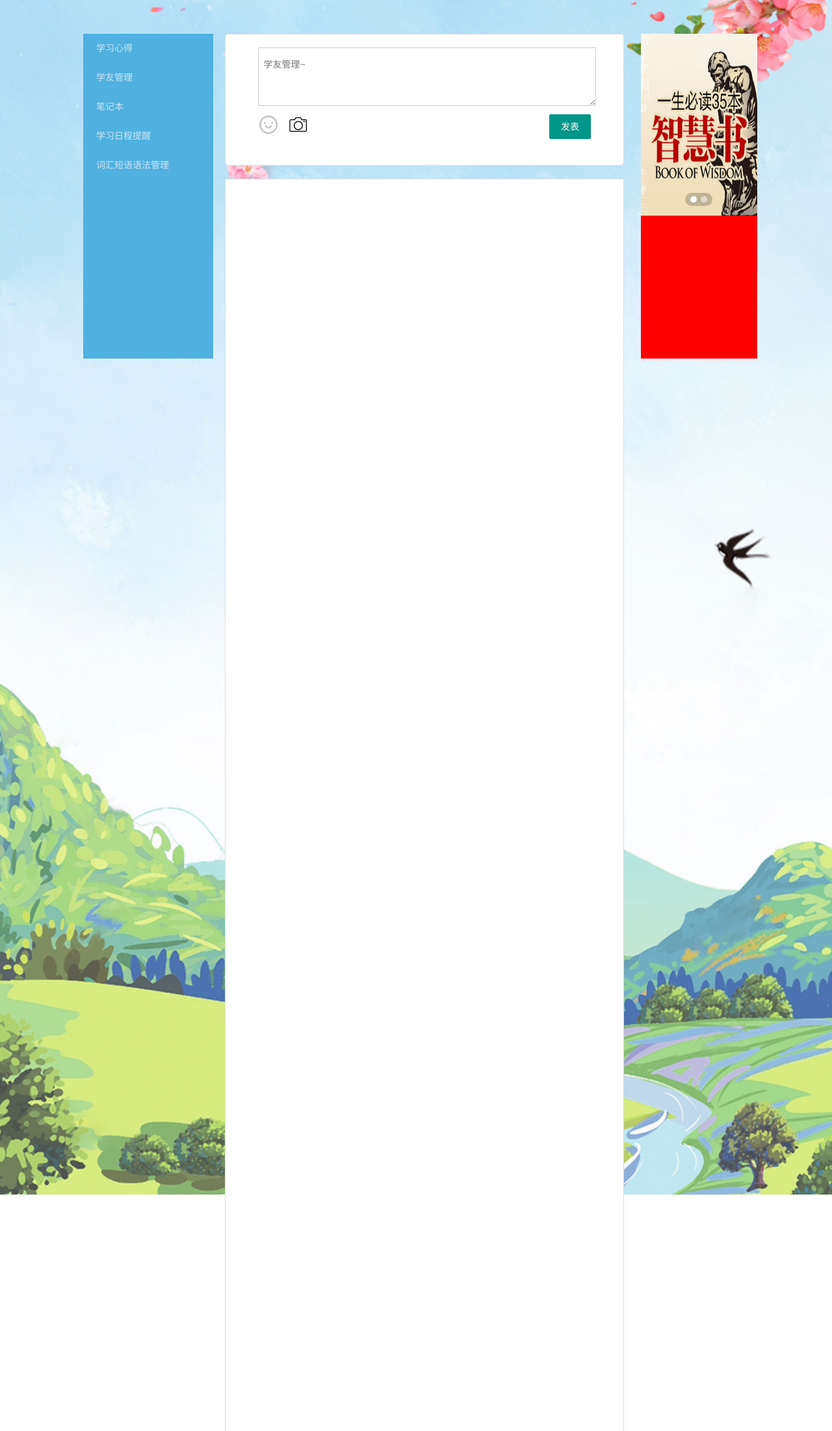
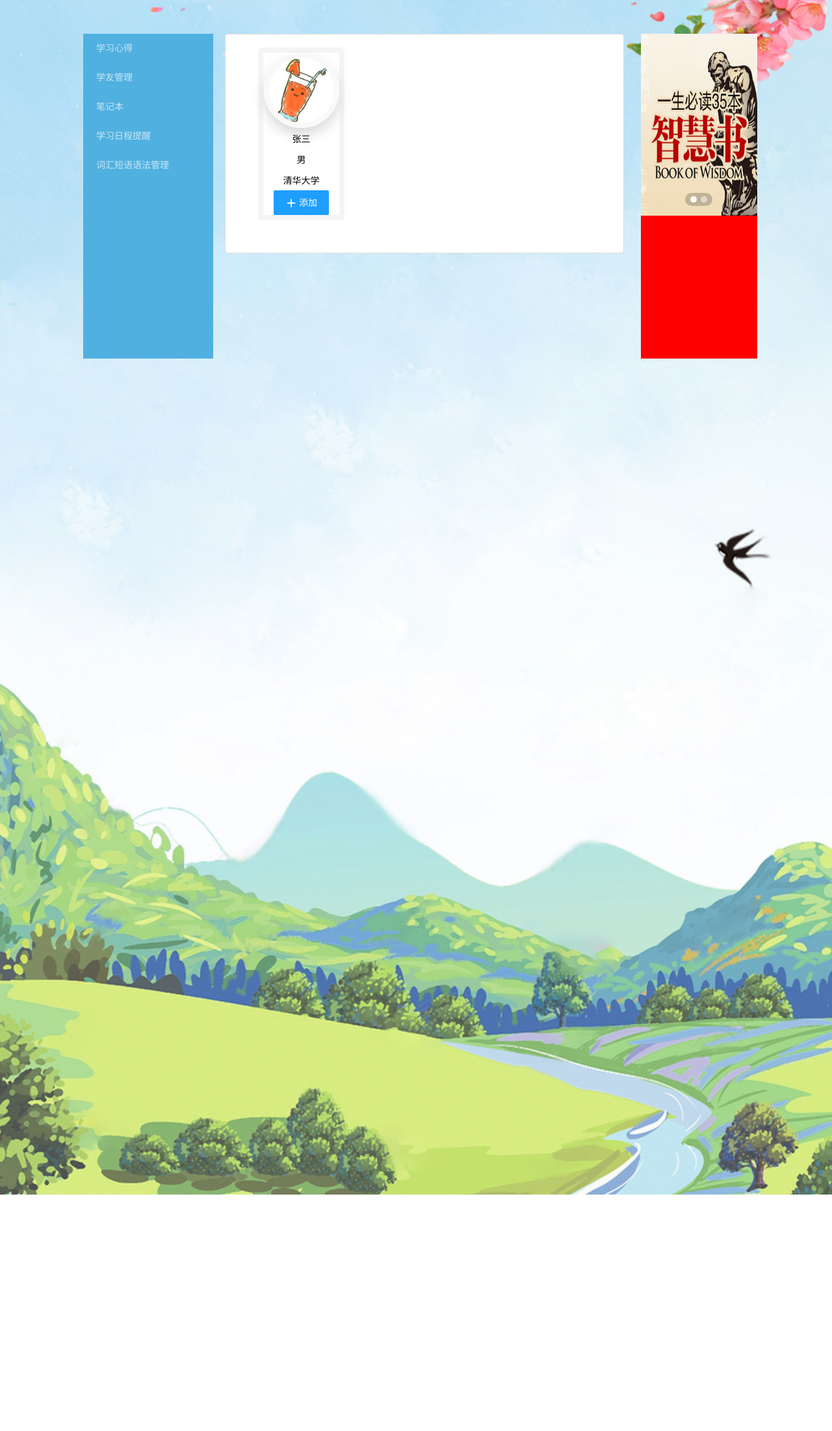
Before and after one commit to NemoFlying/EnStudy, an ASP.NET MVC app: page /Home/Friends in a window 1280 px wide. Shown: the part 79-2282 px from the top of the page at 65% size. Run offline with ASP.NET Core 8 and stand-ins for ASP.NET MVC 5, Linux system fonts and the light colour scheme; the project's own start-up code is not run, and a stand-in starts its controllers and pages; some libraries are stand-ins or nearby versions.

Commit message:
新增页面

```diff
--- a/EnStudy/Views/Home/Friends.cshtml
+++ b/EnStudy/Views/Home/Friends.cshtml
@@ -11,7 +11,7 @@
     <link href="~/Content/jquery-ui.min.css" rel="stylesheet">
     <link href="~/Scripts/layui/css/layui.css" rel="stylesheet" />
     <link href="~/css/index.css" rel="stylesheet" />
-
+    <link href="~/css/friends.css" rel="stylesheet" />
 </head>
 <body>
 
@@ -41,7 +41,7 @@
                 <ul class="layui-nav layui-nav-tree leftList" lay-filter="test">
                     <!-- 侧边导航: <ul class="layui-nav layui-nav-tree layui-nav-side"> -->
 
-                    <li class="layui-nav-item"><a href="~/Home/StudyNotes">学习心得</a></li>
+                    <li class="layui-nav-item"><a href="~/Home/index">学习心得</a></li>
                     <li class="layui-nav-item"><a href="~/Home/Friends">学友管理</a></li>
                     <li class="layui-nav-item"><a href="~/Home/Notebook">笔记本</a></li>
                     <li class="layui-nav-item"><a href="~/Home/Schedule">学习日程提醒</a></li>
@@ -51,22 +51,21 @@
             <li class="itemBody centerBody">
 
                 <div class="comment">
-                    <div class="com_form">
-                        <textarea class="input" id="saytext" name="saytext" placeholder="学友管理~"></textarea>
-                        <p>
-                            <button type="button" class="layui-btn sub_btn">发表</button>
+                    <ul>
+                        <li class="friendsList">
+                            <div class="userImgDiv">
+                                <img class="userImg" src="~/assets/img/headerImg.jpg" alt="Alternate Text" />
+                            </div>
+                            <p class="itemsP">张三</p>
+                            <p class="itemsP">男</p>
+                            <p class="itemsP">清华大学</p>
+                            <div>
+                                <button type="button" class="layui-btn layui-btn-normal"><i class="layui-icon">&#xe654;</i>添加</button>
+                            </div>
+                        </li>
+                    </ul>
+                </div>
 
-                            <span class="emotion"></span>
-                            <button type="button" id="test2">
-                                <i class="layui-icon">&#xe660;</i>
-                            </button>
-
-                        </p>
-                    </div>
-                </div>
-                <div id="show">
-                    <ul class="one"></ul>
-                </div>
             </li>
             <li class="itemBody itemR">
                 <div class="layui-carousel" id="test1">
@@ -94,44 +93,7 @@
             //…
         });
 
-        $(function () {
 
-            $('.emotion').qqFace({
-
-                id: 'facebox',
-
-                assign: 'saytext',
-
-                path: '../assets/img/arclist/'	//表情存放的路径
-
-            });
-
-            $(".sub_btn").click(function () {
-
-                var str = $("#saytext").val();
-
-                //$(".one").append("<li>"+replace_em(str)+"</li>");
-                $(".one").append("<li class='itemMessages'><p><img src='../assets/img/smile.png' alt='头像' /><span>用户名：</span><span>张三</span></p><p class='MessageBoard'>加油！</p></li>")
-
-            });
-
-        });
-
-        //查看结果
-
-        function replace_em(str) {
-
-            str = str.replace(/\</g, '&lt;');
-
-            str = str.replace(/\>/g, '&gt;');
-
-            str = str.replace(/\n/g, '<br/>');
-
-            str = str.replace(/\[em_([0-9]*)\]/g, '<img src="../assets/img/arclist/$1.gif" border="0" />');
-
-            return str;
-
-        }
 
         layui.use('carousel', function () {
             var carousel = layui.carousel;
@@ -143,21 +105,7 @@
                 //,anim: 'updown' //切换动画方式
             });
         });
-        layui.use('upload', function () {
-            var upload = layui.upload;
 
-            //执行实例
-            var uploadInst = upload.render({
-                elem: '#test2' //绑定元素
-                , url: '/upload/' //上传接口
-                , done: function (res) {
-                    //上传完毕回调
-                }
-                , error: function () {
-                    //请求异常回调
-                }
-            });
-        });
     </script>
 
 </body>
--- a/EnStudy/Views/Home/Schedule.cshtml
+++ b/EnStudy/Views/Home/Schedule.cshtml
@@ -29,7 +29,7 @@
                 <a href="">控制台<span class="layui-badge">9</span></a>
             </li>*@
         <li class="layui-nav-item">
-            <a href="">个人中心</a>
+            <a href="~/Home/mine">个人中心</a>
         </li>
         <li class="layui-nav-item">
             <a href=""><img src="//t.cn/RCzsdCq" class="layui-nav-img">我</a>
--- /dev/null
+++ b/EnStudy/css/friends.css
@@ -0,0 +1,29 @@
+
+.comment ul{
+    width:100%;
+    display:flex;
+}
+.friendsList {
+    width: 23%;
+    display: flex;
+    flex-direction: column;
+    justify-content: center;
+    align-items: center;
+    border: 8px solid #f5f5f5;
+    border-radius:6px;
+}
+.userImgDiv{
+    display:flex;
+    justify-content:center;
+    align-items:center;
+}
+.itemsP{
+    margin:6px 0;
+}
+.userImg {
+    width: 100px;
+    height: 100px;
+    border: 8px solid #f9f9f9;
+    border-radius: 50%;
+    box-shadow: 0px 10px 20px #d8d8d8;
+}
```
Also changed, not shown: EnStudy/Views/Home/Mine.cshtml (+34 -1 lines), EnStudy/js/mine.js (+6 -24 lines), EnStudy/EnStudy.csproj, EnStudy/assets/img/headerImg.jpg (added).
